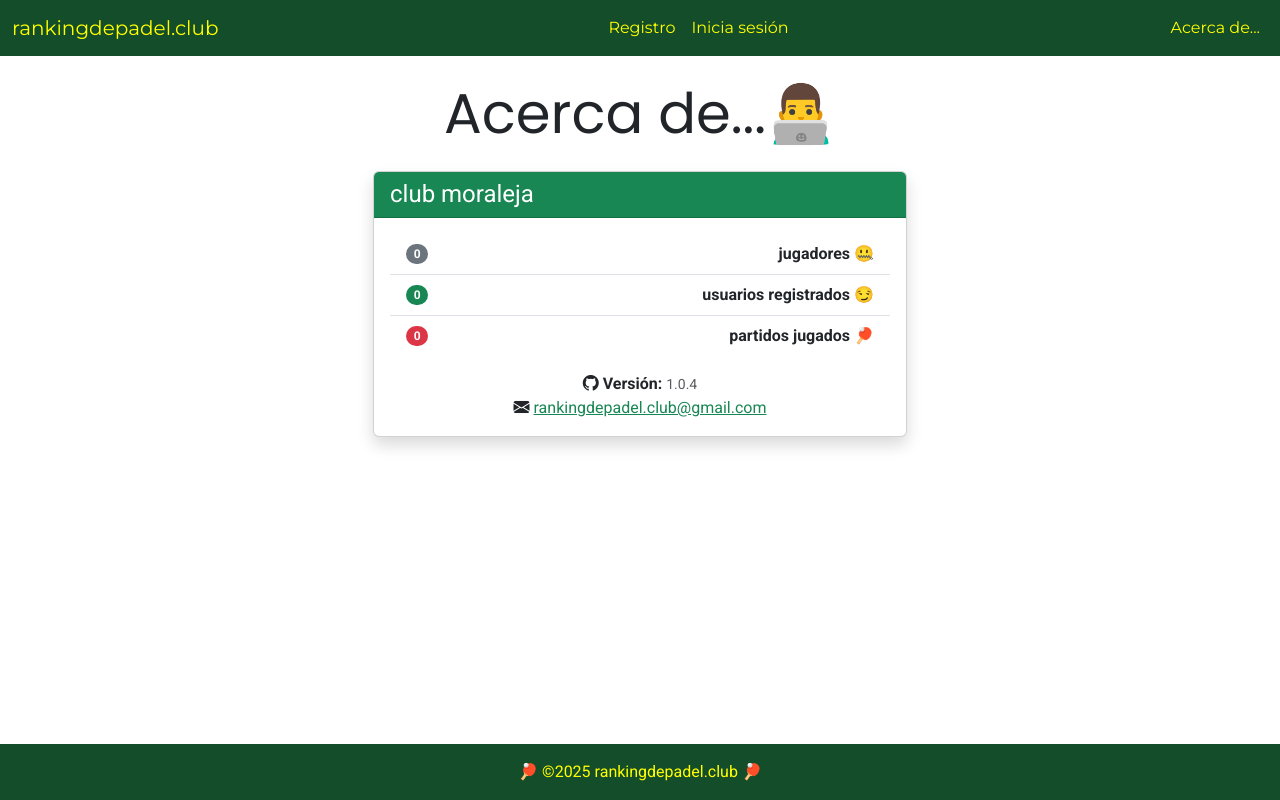
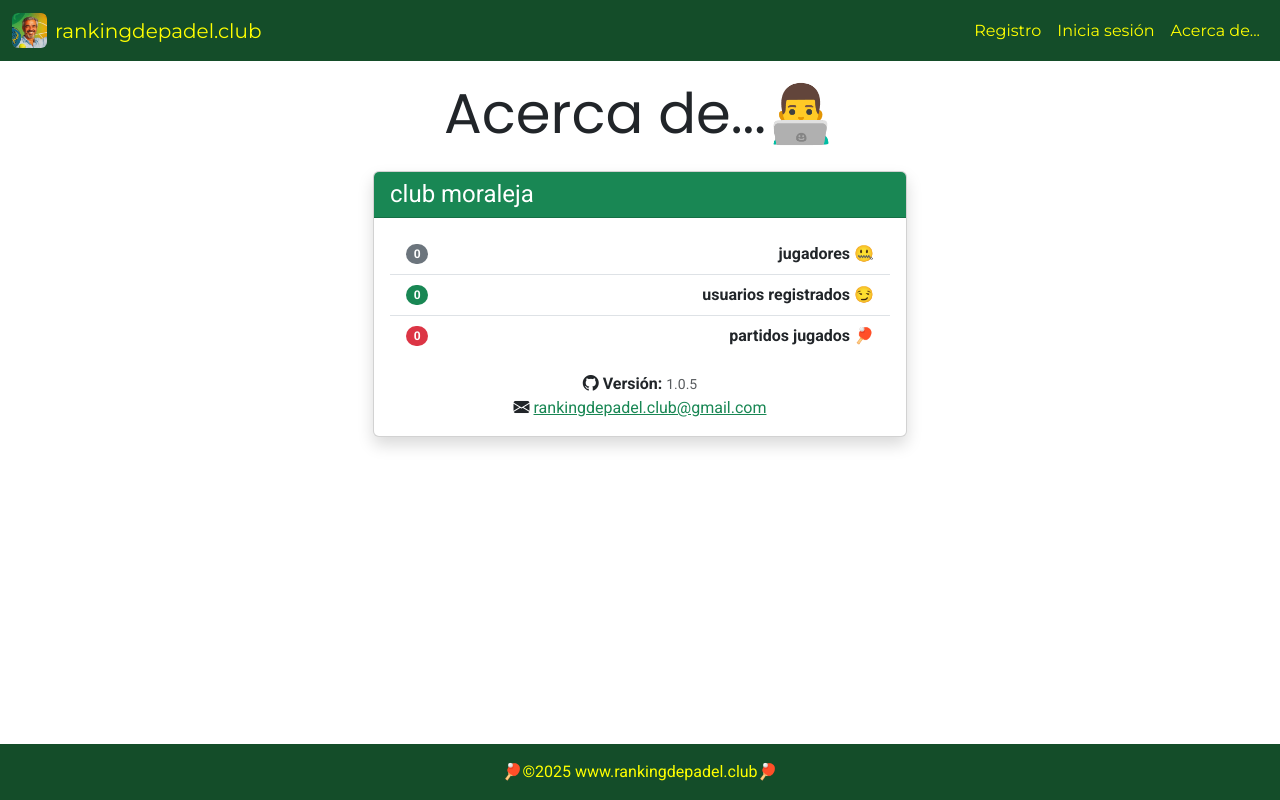
Before and after one commit to mrGit-bit/paddle, a Django app: page /about/ in a window 1280 px wide. Run offline with Django 5.2, Linux system fonts and the light colour scheme; data that the repository does not hold is empty.

Commit message:
fix(base.html): added logo and fixed several issues in the template

```diff
--- a/paddle/frontend/static/frontend/css/styles.css
+++ b/paddle/frontend/static/frontend/css/styles.css
@@ -34,6 +34,25 @@ h1, h2, h3 {
 .navbar-nav .nav-link:hover {
   color: #FFD700 !important; /* Gold for hover */
 }
+
+/* Default size of the logo image in the navbar */
+.navbar-logo {
+  height: 35px;
+  width: 35px;
+  object-fit: cover;
+}
+
+/* In tiny phones: shrink logo + text a bit */
+@media (max-width: 359.98px) {
+  .navbar-logo {
+    height: 28px;
+    width: 28px;
+  }
+  .navbar-brand-text {
+    font-size: 0.95rem; /* adjust to taste, e.g. 0.85rem */
+  }
+}
+
 
 /* HoF table */
 
@@ -168,3 +187,14 @@ footer {
   padding: 20px;
   text-align: center;
 }
+
+/* Footer clickable link without changing style */
+.footer-link {
+  color: inherit;           /* Keep same text color */
+  text-decoration: none;    /* Remove underline */
+}
+
+.footer-link:hover {
+  color: inherit;           /* Prevent color change on hover */
+  text-decoration: none;    /* Prevent underline on hover */
+}
--- a/paddle/frontend/templates/frontend/about.html
+++ b/paddle/frontend/templates/frontend/about.html
@@ -34,7 +34,7 @@
             <i class="bi bi-github"></i>
             <strong>Versión:</strong>
             <!-- Update here the version number in line with CHANGELOG.md-->
-            <small class="text-muted">1.0.4</small>
+            <small class="text-muted">1.0.5</small>
           </div>
           <div class="text-center">
             <i class="bi bi-envelope-fill"></i>
--- a/paddle/frontend/templates/frontend/base.html
+++ b/paddle/frontend/templates/frontend/base.html
@@ -1,7 +1,9 @@
 <!-- base.html -->
+
 {% load static %}
 <!DOCTYPE html>
 <html lang="es">
+
   <head>
     <meta charset="UTF-8" />
     <meta name="viewport" content="width=device-width, initial-scale=1.0" />
@@ -24,11 +26,20 @@
       href="https://fonts.googleapis.com/css2?family=Montserrat:wght@400;700&family=Open+Sans:wght@400;600&family=Poppins:wght@400;700&family=Roboto:wght@400;700&display=swap"
     />
   </head>
+
   <body class="d-flex flex-column min-vh-100">
+
     <!-- Navigation Bar -->
     <nav class="navbar navbar-expand-lg navbar-dark fixed-top">
       <div class="container-fluid">
-        <a class="navbar-brand" href="{% url 'hall_of_fame' %}">rankingdepadel.club</a>
+        <a class="navbar-brand d-flex align-items-center" href="{% url 'hall_of_fame' %}">
+          <img
+            src="{% static 'frontend/img/logo.png' %}"
+            alt="rankingdepadel.club logo"
+            class="me-2 rounded navbar-logo"
+            onerror="this.style.display='none'">
+          <span class="navbar-brand-text">rankingdepadel.club</span>
+        </a>
         <button
           class="navbar-toggler"
           type="button"
@@ -37,12 +48,14 @@
         >
           <span class="navbar-toggler-icon"></span>
         </button>
+
         <div class="collapse navbar-collapse" id="navbarNav">
 
-          <!-- Navbar for registered users -->
+          <!-- Left side of the navbar for registered users -->
           {% if user.is_authenticated %}
           <ul class="navbar-nav me-auto">
             <!-- Matches link with bootstrap badge for not seen matches -->
+
             <li class="nav-item">
               {% if new_matches_number > 0 %}
                 <a class="nav-link d-inline-block position-relative" href="{% url 'match' %}#match-history">Partidos
@@ -52,6 +65,7 @@
                 <a class="nav-link" href="{% url 'match' %}">Partidos</a>
               {% endif %}
             </li>
+
             {% if user.is_staff %}
             <!-- Admin-only links -->
             <li class="nav-item">
@@ -66,8 +80,17 @@
             </li>
             {% endif %}
             <!-- End admin-only links -->
+
           </ul>
+          <!-- End left side of the navbar for registered users -->
+          {% endif %}
+
+          <!-- Right side of the navbar for registered and non-registered users -->
           <ul class="navbar-nav ms-auto">
+
+            <!-- Navbar for registered users -->
+            {% if user.is_authenticated %}
+
             <!-- User profile link with bootstrap icon and tooltip-->
             <li class="nav-item">
               <a class="nav-link" data-bs-toggle="tooltip" title="User Profile"
@@ -87,27 +110,26 @@
                   <i class="bi bi-box-arrow-right"></i> Cerrar sesión</button>
               </form>
             </li>
-          </ul>
+
 
             <!-- Navbar for non-registered users -->
             {% else %}
-          <ul class="navbar-nav ms-auto">
+
             <li class="nav-item">
               <a class="nav-link" href="{% url 'register' %}">Registro</a>
             </li>
+
             <li class="nav-item">
               <a class="nav-link" href="{% url 'login' %}">Inicia sesión</a>
             </li>
 
-          </ul>
             {% endif %}
 
-        <! -- Navbar for all, registered or not -->
-        <!-- About page link -->
-        <ul class="navbar-nav ms-auto">
+            <! -- Navbar for all, registered or not: about page link -->
             <li class="nav-item">
               <a class="nav-link" href="{% url 'about' %}">Acerca de...</a>
             </li>
+
           </ul>
 
         </div>
@@ -123,15 +145,19 @@
 
     <!-- Footer -->
     <footer class="text-center py-3 mt-5">
+      <a href="{% url 'hall_of_fame' %}" class="footer-link d-block">
         <p class="mb-0">
-        🏓 ©2025 rankingdepadel.club 🏓
+          🏓©2025 www.rankingdepadel.club🏓
         </p>
+      </a>
     </footer>
+
 
     <!-- Bootstrap JS -->
     <script src="https://cdn.jsdelivr.net/npm/bootstrap@5.3.0/dist/js/bootstrap.bundle.min.js"></script>
 
     <!-- Block for additional scripts -->
     {% block scripts %}{% endblock %}
+
   </body>
 </html>
--- a/paddle/frontend/templates/frontend/hall_of_fame.html
+++ b/paddle/frontend/templates/frontend/hall_of_fame.html
@@ -4,7 +4,7 @@
 
 {% block content %}
 <div class="text-center mb-4">
-  <h1 class="display-4">🏆club moraleja🏆</h1>
+  <h1 class="display-5">🏆club moraleja🏆</h1>
   {% if user.is_authenticated %}
     {% if new_matches_number > 0 %}
       <p class="lead">Tienes {{ new_matches_number }} <a href="{% url 'match' %}#match-history">nuevos partidos</a>!</p>
```
Also changed, not shown: BACKLOG.md (+0 -1 lines), RELEASE.md (+2 -1 lines), CHANGELOG.md, README.md, paddle/frontend/static/frontend/img/logo.png (added). Lines whose indentation alone changed are shown as unchanged.
